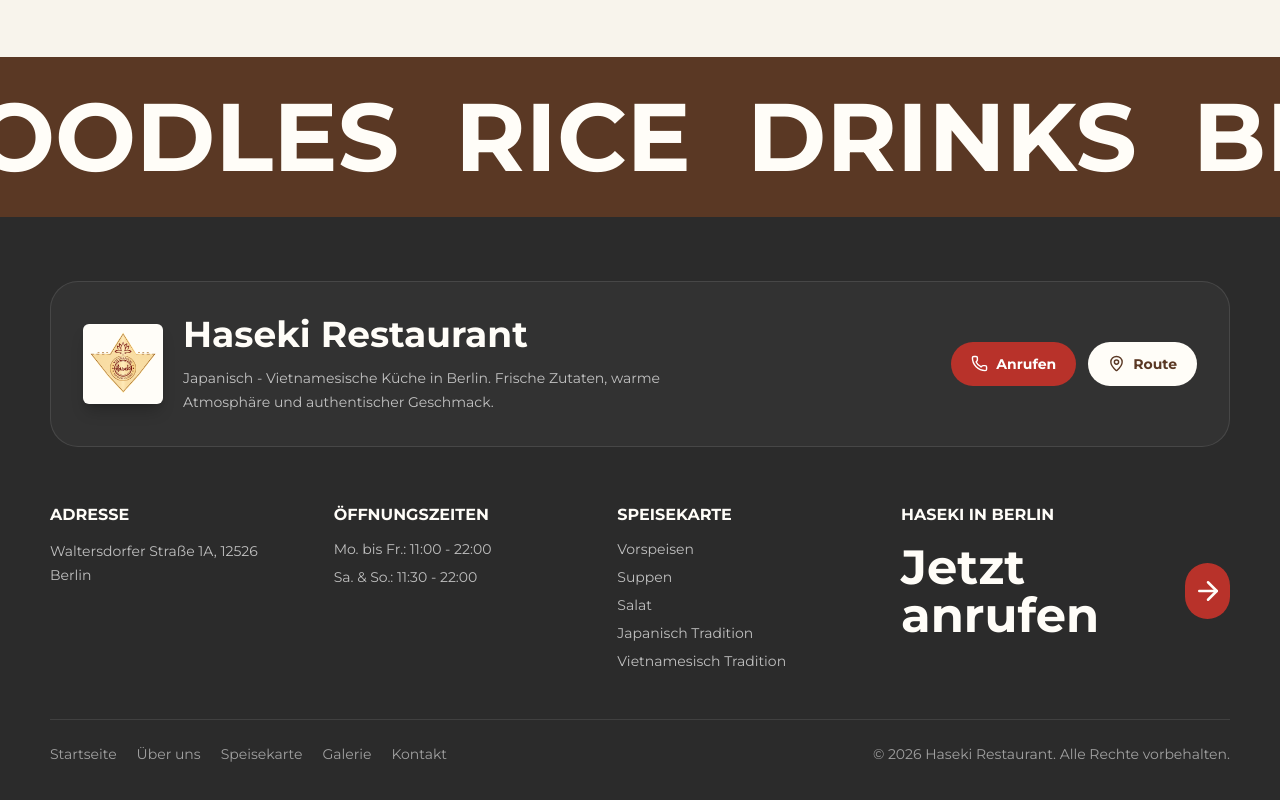
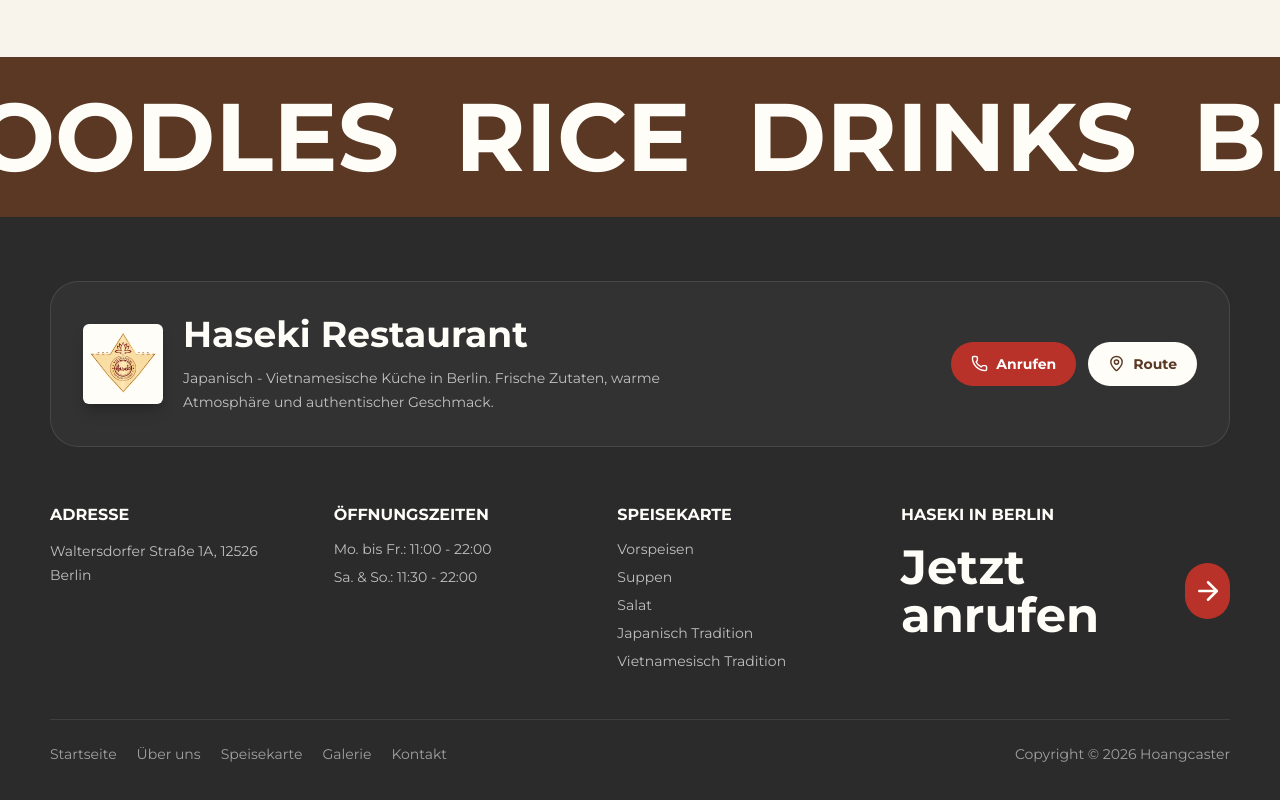
Before and after one commit to BuiDinhHung/Haseki-Restaurant, a Next.js app: page / in a window 1280 px wide. Shown: the part 8331-9131 px from the top of the page. Built offline with nearby package versions, Linux system fonts and the light colour scheme.

Commit message:
Add Hoangcaster copyright signature

```diff
--- a/components/Footer.tsx
+++ b/components/Footer.tsx
@@ -93,7 +93,7 @@ export function Footer() {
               </a>
             ))}
           </div>
-          <p>© {new Date().getFullYear()} Haseki Restaurant. Alle Rechte vorbehalten.</p>
+          <p>Copyright © 2026 Hoangcaster</p>
         </div>
       </div>
     </footer>
```
